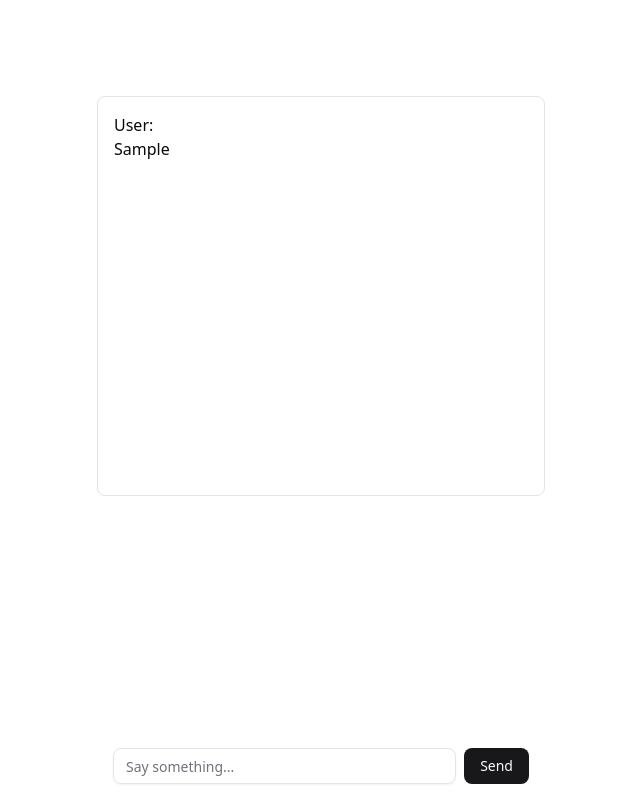
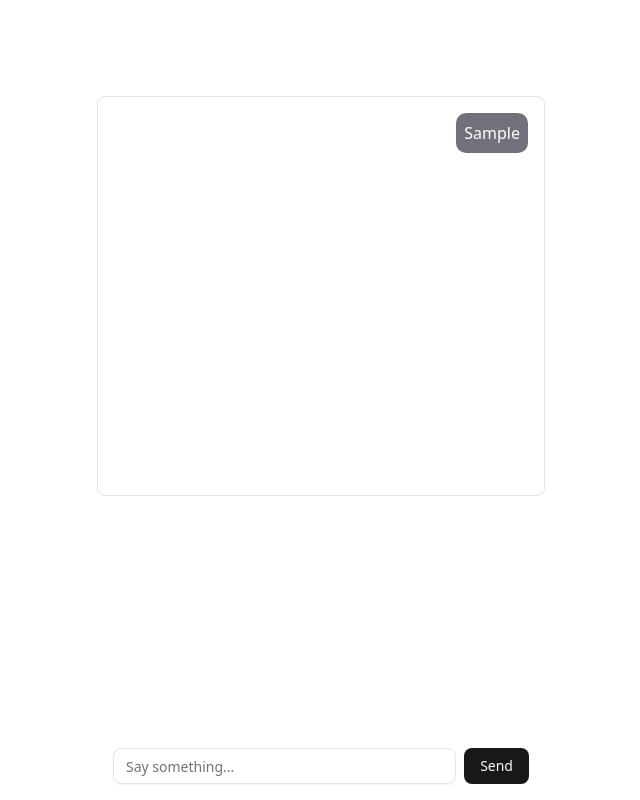
Before and after one commit to bolaabanjo/wisc, a Next.js app: page / in a window 1280 px wide. Both pictures are taken after typing "Sample" into the empty fields and a click on the button "Send". Shown: the whole page, without its empty margins (319-959 px from the left). Built offline with nearby package versions, Linux system fonts and the light colour scheme; no server answers.

Commit message:
pushing to prod

```diff
--- a/app/page.tsx
+++ b/app/page.tsx
@@ -15,11 +15,22 @@ export default function Chat() {
       <ScrollArea className="h-[400px] w-full max-w-md rounded-md border p-4">
         {messages.map(message => (
           <div key={message.id} className="mb-4 whitespace-pre-wrap">
-            {message.role === 'user' ? 'User: ' : 'AI: '}
+            {message.role === 'user' ? '' : 'Wisc: '}
             {message.parts.map((part, i) => {
               switch (part.type) {
                 case 'text':
-                  return <div key={`${message.id}-${i}`}>{part.text}</div>;
+                  return (
+                    <div
+                      key={`${message.id}-${i}`}
+                      className={`flex ${message.role === 'user' ? 'justify-end' : 'justify-start'}`}
+                    >
+                      <div
+                        className={`p-2 rounded-lg ${message.role === 'user' ? 'bg-zinc-500 text-white' : 'bg-gray-200 text-gray-800'}`}
+                      >
+                        {part.text}
+                      </div>
+                    </div>
+                  );
               }
             })}
           </div>
--- a/package.json
+++ b/package.json
@@ -13,6 +13,7 @@
     "@ai-sdk/react": "^2.0.89",
     "@radix-ui/react-scroll-area": "^1.2.10",
     "@radix-ui/react-slot": "^1.2.4",
+    "@supabase/supabase-js": "^2.80.0",
     "ai": "^5.0.89",
     "class-variance-authority": "^0.7.1",
     "clsx": "^2.1.1",
```
Also changed, not shown: 1 other file (tests, documents, lock files or other folders).
